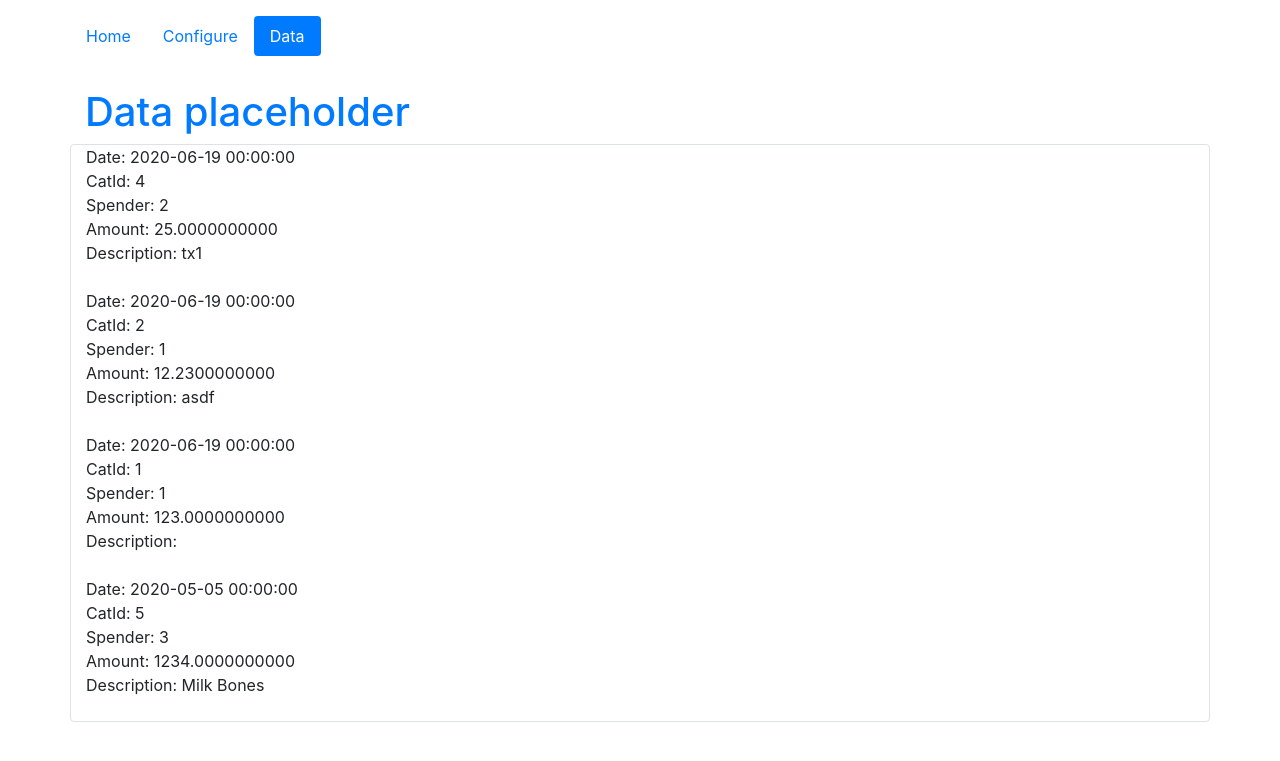
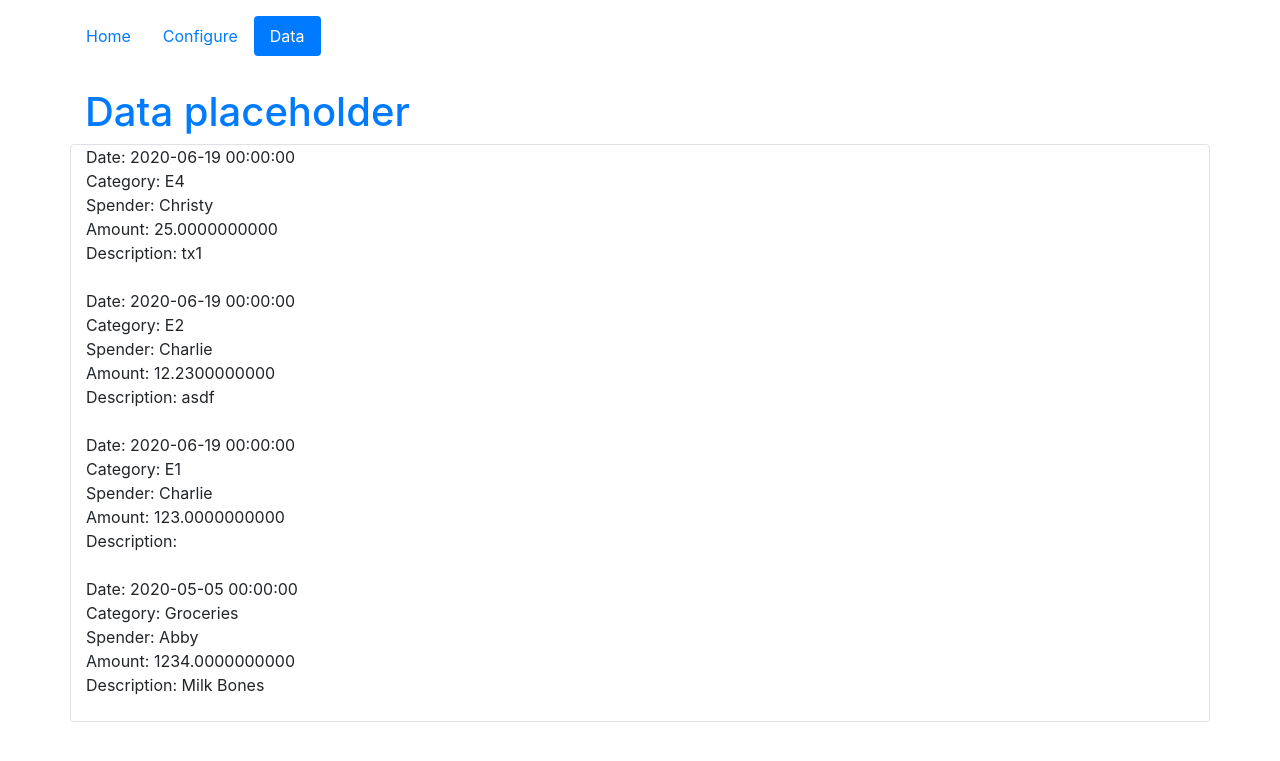
Before and after one commit to charliecoderdad/spending-tracker, a Flask app: page /showData in a window 1280 px wide. Shown: the top 761 px of the page. Run offline with Flask 2, Linux system fonts and the light colour scheme; data comes from the database, SQL or seed files in the repository; both versions use the stored data as it was after the commit; some libraries are stand-ins or nearby versions.

Commit message:
Improve showData page to not use spend/cat ids and instead show text

```diff
--- a/tracker_app/routes.py
+++ b/tracker_app/routes.py
@@ -62,4 +62,4 @@ def deleteUser(userid):
 
 @app.route("/showData")
 def showData():
-    return render_template('data.html', expenses=Expense.query.all())
+    return render_template('data.html', expenses=Expense.query.all(), User=User, Category=Category)
--- a/tracker_app/templates/data.html
+++ b/tracker_app/templates/data.html
@@ -9,8 +9,8 @@
 	<div class="col-sm border rounded">
 		{% for expense in expenses %}
 			Date: {{ expense.date }}<br>
-			CatId: {{ expense.categoryId }}<br>
-			Spender: {{ expense.spenderId }}<br>
+			Category: {{ Category.query.filter_by(categoryId = expense.categoryId).first().expenseCategory }}<br>
+			Spender: {{ User.query.filter_by(userId = expense.spenderId).first().username }}<br>
 			Amount: {{ expense.amount }}<br>
 			Description: {{ expense.description }}<br>
 			<br>
```
Also changed, not shown: tracker_app/spending.db.
